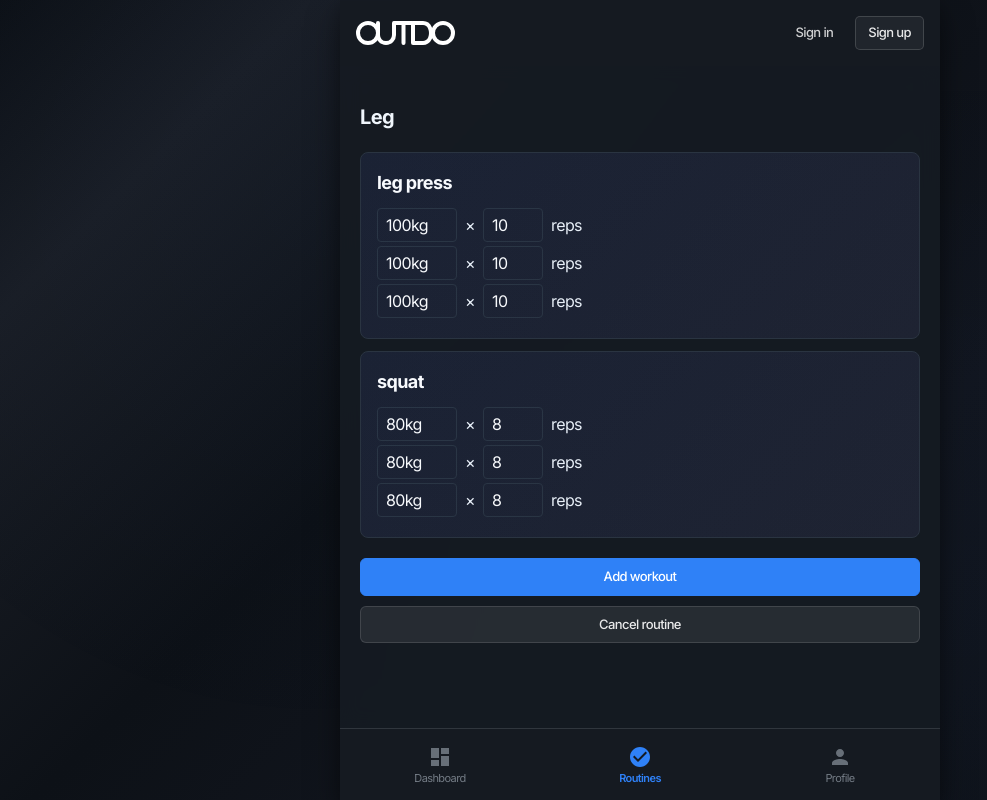
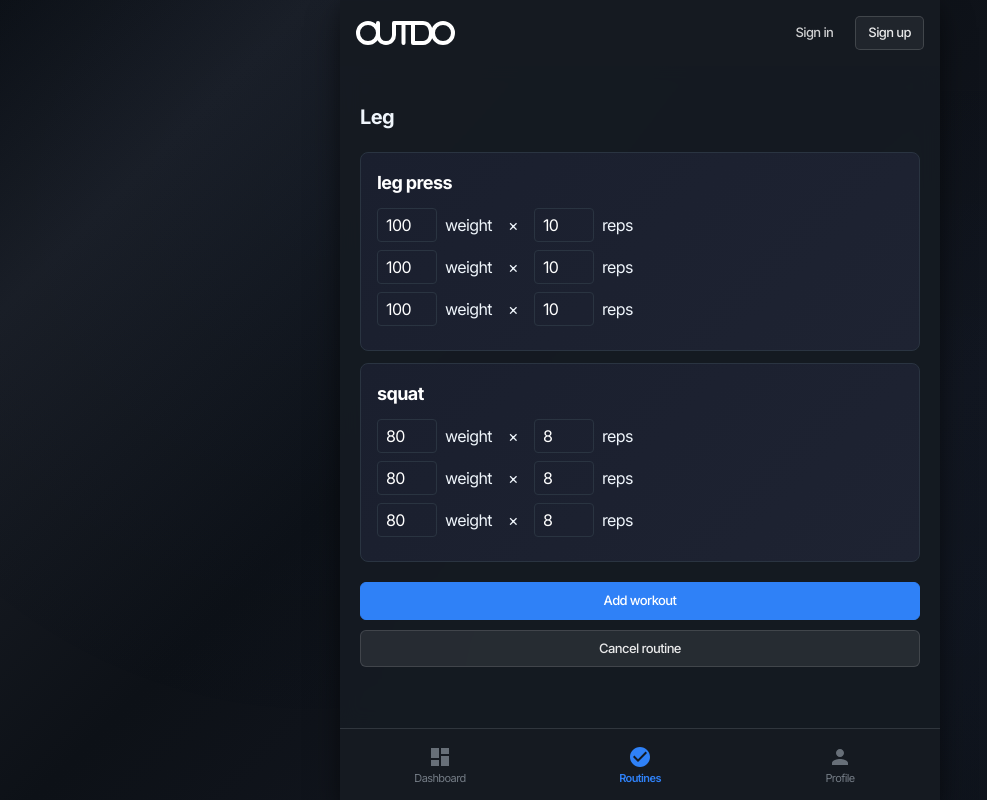
Before and after one commit to ehhdrud/outdo.fe, a React (Vite) app: page /routines/1 in a window 1280 px wide. Shown: the whole page, without its empty margins (0-987 px from the left). Built offline with nearby package versions, Linux system fonts and the light colour scheme; a web font is replaced by a local one.

Commit message:
feat: RoutineDetail 작업중

```diff
--- a/src/pages/Routines/RoutineDetail.style.ts
+++ b/src/pages/Routines/RoutineDetail.style.ts
@@ -32,17 +32,6 @@ export const WorkoutCard = styled.div`
 	&:active {
 		cursor: grabbing;
 	}
-
-	&::before {
-		content: '';
-		position: absolute;
-		top: 0;
-		left: 0;
-		right: 0;
-		bottom: 0;
-		background: linear-gradient(135deg, rgba(47, 129, 247, 0.03) 0%, rgba(30, 35, 50, 0.05) 100%);
-		pointer-events: none;
-	}
 `;
 
 export const WorkoutList = styled.div`
@@ -51,6 +40,47 @@ export const WorkoutList = styled.div`
 	gap: 12px;
 `;
 
+export const NumberInput = styled.input`
+	background: transparent;
+	border: 1px solid #2a3441;
+	border-radius: 4px;
+	padding: 4px 8px;
+	color: white;
+	outline: none;
+	width: 60px;
+
+	/* 스피너 버튼 숨기기 */
+	&::-webkit-outer-spin-button,
+	&::-webkit-inner-spin-button {
+		-webkit-appearance: none;
+		margin: 0;
+	}
+
+	/* Firefox에서 스피너 숨기기 */
+	&[type='number'] {
+		-moz-appearance: textfield;
+	}
+`;
+
+export const WeightInputGroup = styled.div`
+	display: flex;
+	align-items: center;
+	gap: 8px;
+`;
+
+export const RepsInputGroup = styled.div`
+	display: flex;
+	align-items: center;
+	gap: 8px;
+`;
+
+export const SetRow = styled.div`
+	display: flex;
+	gap: 16px;
+	align-items: center;
+	margin-bottom: 8px;
+`;
+
 export const ButtonWrapper = styled.div`
 	display: flex;
 	flex-direction: column;
--- a/src/pages/Routines/RoutineDetail.tsx
+++ b/src/pages/Routines/RoutineDetail.tsx
@@ -7,7 +7,7 @@ import * as S from './RoutineDetail.style.ts';
 // 각 세트의 상세 정보
 interface WorkoutSet {
 	id: string; // 고유 식별자 (드래그 앤 드롭 시 필요)
-	weight: string; // 무게 (예: '100kg', 'bodyweight')
+	weight: number; // 무게 (숫자만)
 	reps: number; // 반복 횟수
 	completed?: boolean; // 완료 여부 (선택사항)
 }
@@ -36,9 +36,9 @@ const RoutineDetail = () => {
 				name: 'leg press',
 				order: 0,
 				sets: [
-					{ id: 'set-1-1', weight: '100kg', reps: 10 },
-					{ id: 'set-1-2', weight: '100kg', reps: 10 },
-					{ id: 'set-1-3', weight: '100kg', reps: 10 },
+					{ id: 'set-1-1', weight: 100, reps: 10 },
+					{ id: 'set-1-2', weight: 100, reps: 10 },
+					{ id: 'set-1-3', weight: 100, reps: 10 },
 				],
 			},
 			{
@@ -46,9 +46,9 @@ const RoutineDetail = () => {
 				name: 'squat',
 				order: 1,
 				sets: [
-					{ id: 'set-2-1', weight: '80kg', reps: 8 },
-					{ id: 'set-2-2', weight: '80kg', reps: 8 },
-					{ id: 'set-2-3', weight: '80kg', reps: 8 },
+					{ id: 'set-2-1', weight: 80, reps: 8 },
+					{ id: 'set-2-2', weight: 80, reps: 8 },
+					{ id: 'set-2-3', weight: 80, reps: 8 },
 				],
 			},
 		],
@@ -60,7 +60,7 @@ const RoutineDetail = () => {
 			id: `workout-${Date.now()}`, // 고유 ID 생성
 			name: 'New Workout',
 			order: routineDetailData.workouts.length, // 마지막 순서로 추가
-			sets: [{ id: `set-${Date.now()}`, weight: '0kg', reps: 0 }],
+			sets: [{ id: `set-${Date.now()}`, weight: 0, reps: 0 }],
 		};
 
 		setRoutineDetailData((prev) => ({
@@ -78,7 +78,7 @@ const RoutineDetail = () => {
 	};
 
 	// 세트 무게 수정 함수
-	const handleUpdateSetWeight = (workoutId: string, setId: string, newWeight: string) => {
+	const handleUpdateSetWeight = (workoutId: string, setId: string, newWeight: number) => {
 		setRoutineDetailData((prev) => ({
 			...prev,
 			workouts: prev.workouts.map((workout) =>
@@ -134,38 +134,25 @@ const RoutineDetail = () => {
 								/>
 								<div>
 									{workout.sets.map((set) => (
-										<div key={set.id} style={{ display: 'flex', gap: '8px', alignItems: 'center', marginBottom: '4px' }}>
-											<input
-												type="text"
+										<S.SetRow key={set.id}>
+											<S.WeightInputGroup>
+												<S.NumberInput
+													type="number"
 													value={set.weight}
-												onChange={(e) => handleUpdateSetWeight(workout.id, set.id, e.target.value)}
-												style={{
-													background: 'transparent',
-													border: '1px solid #2a3441',
-													borderRadius: '4px',
-													padding: '4px 8px',
-													color: 'white',
-													outline: 'none',
-													width: '80px',
-												}}
+													onChange={(e) => handleUpdateSetWeight(workout.id, set.id, parseInt(e.target.value) || 0)}
 												/>
+												<span>weight</span>
+											</S.WeightInputGroup>
 											<span>×</span>
-											<input
+											<S.RepsInputGroup>
+												<S.NumberInput
 													type="number"
 													value={set.reps}
 													onChange={(e) => handleUpdateSetReps(workout.id, set.id, parseInt(e.target.value) || 0)}
-												style={{
-													background: 'transparent',
-													border: '1px solid #2a3441',
-													borderRadius: '4px',
-													padding: '4px 8px',
-													color: 'white',
-													outline: 'none',
-													width: '60px',
-												}}
 												/>
 												<span>reps</span>
-										</div>
+											</S.RepsInputGroup>
+										</S.SetRow>
 									))}
 								</div>
 							</S.WorkoutCard>
```
Lines whose indentation alone changed are shown as unchanged.
